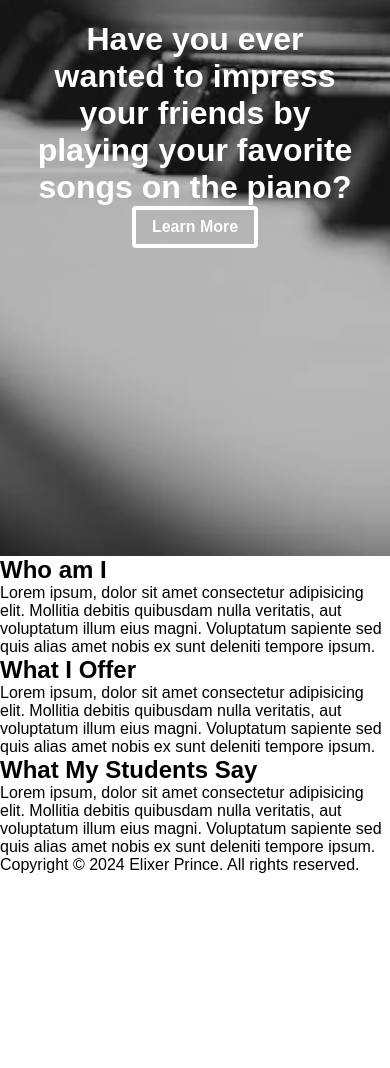
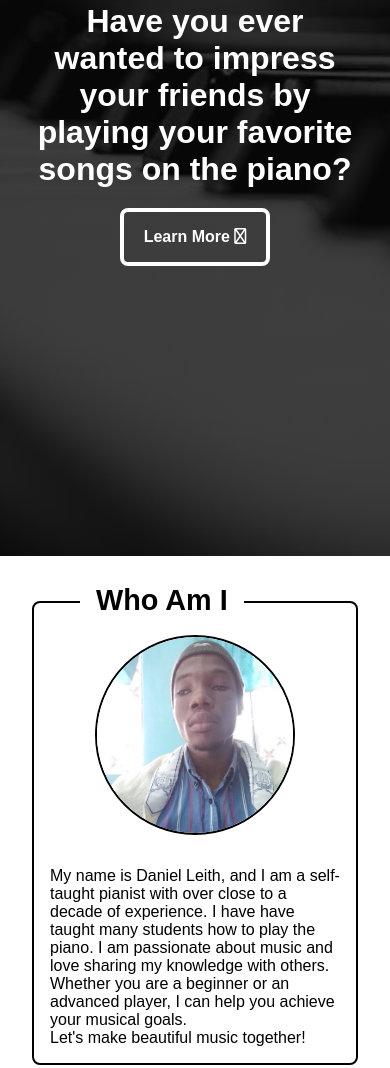
Before and after one commit to elixerprince/elixer-prince-piano-mastery, a plain HTML site: page index.html in a window 390 px wide. Shown: the part 288-1356 px from the top of the page. Before the commit the page ends 1162 px from the top, so only its background shows below. Drawn offline with Linux system fonts and the light colour scheme.

Commit message:
Add media queries and update section
I worked a bit on the responsiveness of each section where I learnt about CSS nesting and modern media queries. My CSS looks really sleek and clean now!

```diff
--- a/index.html
+++ b/index.html
@@ -12,27 +12,46 @@
     <title>Elixer Prince Piano Mastery</title>
     <link rel="icon" href="dist/images/piano-icon.png" type="image/x-icon" />
     <link rel="stylesheet" href="styles/index.css" />
+    <script
+      src="https://kit.fontawesome.com/acb9a84b32.js"
+      crossorigin="anonymous"
+    ></script>
   </head>
 
   <body>
-    <header class="main-header" role="banner">
+    <header class="main-header">
       <h1 class="cta">
         Have you ever wanted to impress your friends by playing your favorite
         songs on the piano?
       </h1>
-      <a href="#about-me-section" role="button" class="cta-btn">Learn More </a>
+      <a href="#about-me-section" role="button" class="cta-btn"
+        >Learn More <i class="fa-solid fa-arrow-down"></i
+      ></a>
     </header>
     <main>
-      <section id="about-me-section" aria-labelledby="about-me-header">
+      <section
+        id="about-me-section"
+        aria-labelledby="about-me-header"
+        class="about-me-section"
+      >
         <header>
-          <h2 id="about-me-header">Who am I</h2>
+          <h2 id="about-me-header" class="header">Who Am I</h2>
         </header>
-        <p>
-          Lorem ipsum, dolor sit amet consectetur adipisicing elit. Mollitia
-          debitis quibusdam nulla veritatis, aut voluptatum illum eius magni.
-          Voluptatum sapiente sed quis alias amet nobis ex sunt deleniti tempore
-          ipsum.
-        </p>
+        <div class="details">
+          <img
+            src="dist/images/my-picture.jpg"
+            alt="Daniel Leith Photo"
+            class="my-picture"
+          />
+          <p>
+            My name is Daniel Leith, and I am a self-taught pianist with over
+            close to a decade of experience. I have have taught many students
+            how to play the piano. I am passionate about music and love sharing
+            my knowledge with others. Whether you are a beginner or an advanced
+            player, I can help you achieve your musical goals.
+          </p>
+          <p>Let's make beautiful music together!</p>
+        </div>
       </section>
       <section id="offer-section" aria-labelledby="offer-header">
         <header>
--- a/styles/global/typography.css
+++ b/styles/global/typography.css
@@ -4,7 +4,7 @@ h1 {
 }
 
 h2 {
-  font-size: 1.5rem;
+  font-size: 1.8rem;
   font-weight: bold;
 }
 
--- a/styles/global/variables.css
+++ b/styles/global/variables.css
@@ -21,7 +21,7 @@
 :root {
   /* Colors */
   --header-color: rgb(255, 255, 255);
-  --primary-color-translucent: rgba(0, 0, 0, 0.25);
+  --primary-color-translucent: rgba(0, 0, 0, 0.75);
   --brand-color: rgb(255, 255, 0);
   /* Fonts */
   --primary-font: sans-serif;
--- a/styles/index.css
+++ b/styles/index.css
@@ -1,4 +1,12 @@
 @import url("global/main.css");
+
+section {
+  padding: 16px 32px 32px;
+
+  .header {
+    text-align: center;
+  }
+}
 
 .main-header {
   align-items: center;
@@ -14,23 +22,76 @@
   flex-direction: column;
   height: 100dvh;
   justify-content: center;
+  min-height: fit-content;
   padding: 32px;
   text-align: center;
 
   .cta-btn {
     border: 4px solid var(--header-color);
-    border-radius: 4px;
+    border-radius: 8px;
     color: var(--header-color);
     font-weight: 600;
-    padding: 8px 16px;
+    padding: 16px 20px;
     text-decoration: none;
     width: fit-content;
+    margin-top: 20px;
   }
 }
 
-/* ? I might change the exact dimensions of this in the future */
-@media (width >= 768px) {
-  .main-header {
-    padding: 64px;
+.about-me-section {
+  background-color: var(--secondary-color);
+  color: var(--primary-color);
+  padding-top: 12px;
+  /* !Research good card layouts so that I can make these look better! */
+
+  .header {
+    background-color: var(--secondary-color);
+    display: inline-block;
+    left: 48px;
+    padding: 0 16px;
+    position: relative;
+    top: 16px;
+  }
+
+  .my-picture {
+    aspect-ratio: 1 / 1;
+    border: 2px solid var(--primary-color);
+    border-radius: 50%;
+    display: block;
+    margin: 32px auto;
+    max-width: 100%;
+    object-fit: cover;
+    object-position: top;
+    width: 200px;
+  }
+
+  .details {
+    border: 2px solid var(--primary-color);
+    border-radius: 8px;
+    padding: 0 16px 16px;
   }
 }
+
+/* Medium Mobile */
+@media (width >= 375px) {
+}
+
+/* Large Mobile */
+@media (width >= 425px) {
+}
+
+/* Tablet */
+@media (width >= 768px) {
+}
+
+/* Laptop */
+@media (width >= 1024px) {
+}
+
+/* Laptop Large */
+@media (width >= 1440px) {
+}
+
+/* 4K */
+@media (width >= 2550px) {
+}
```
